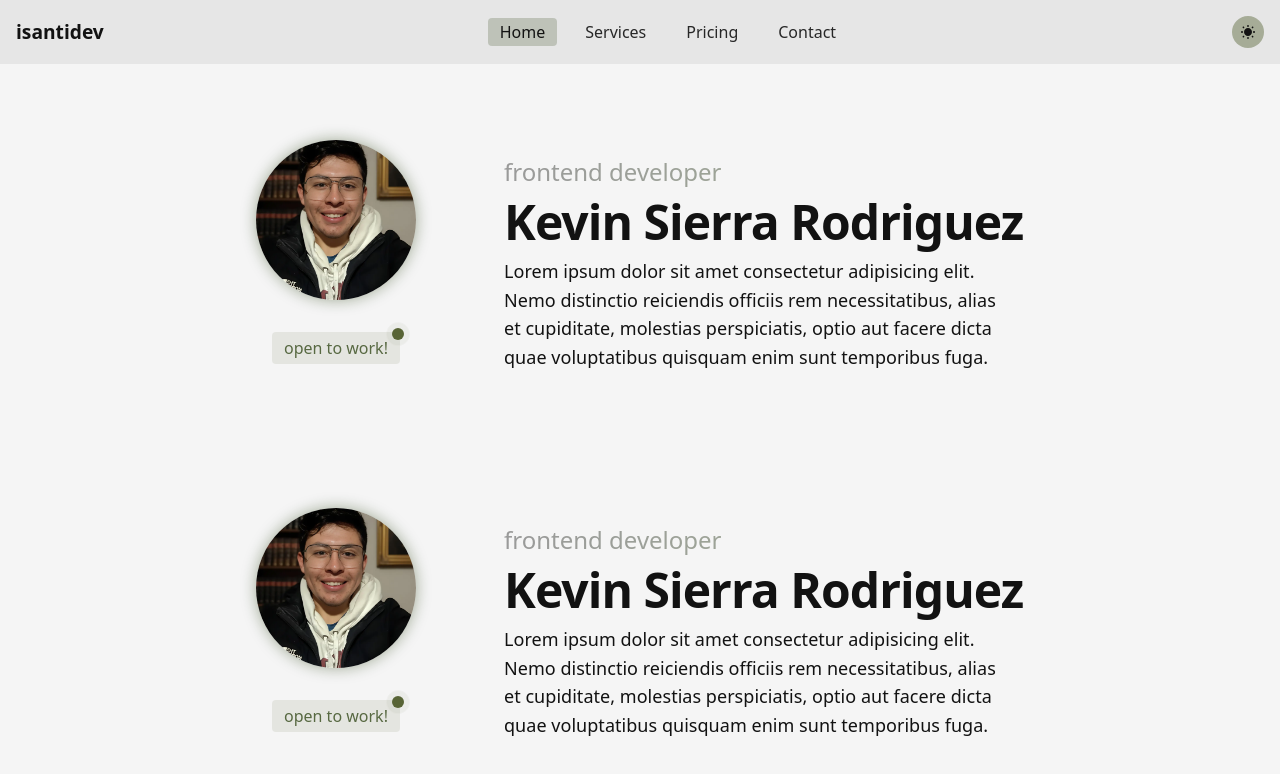
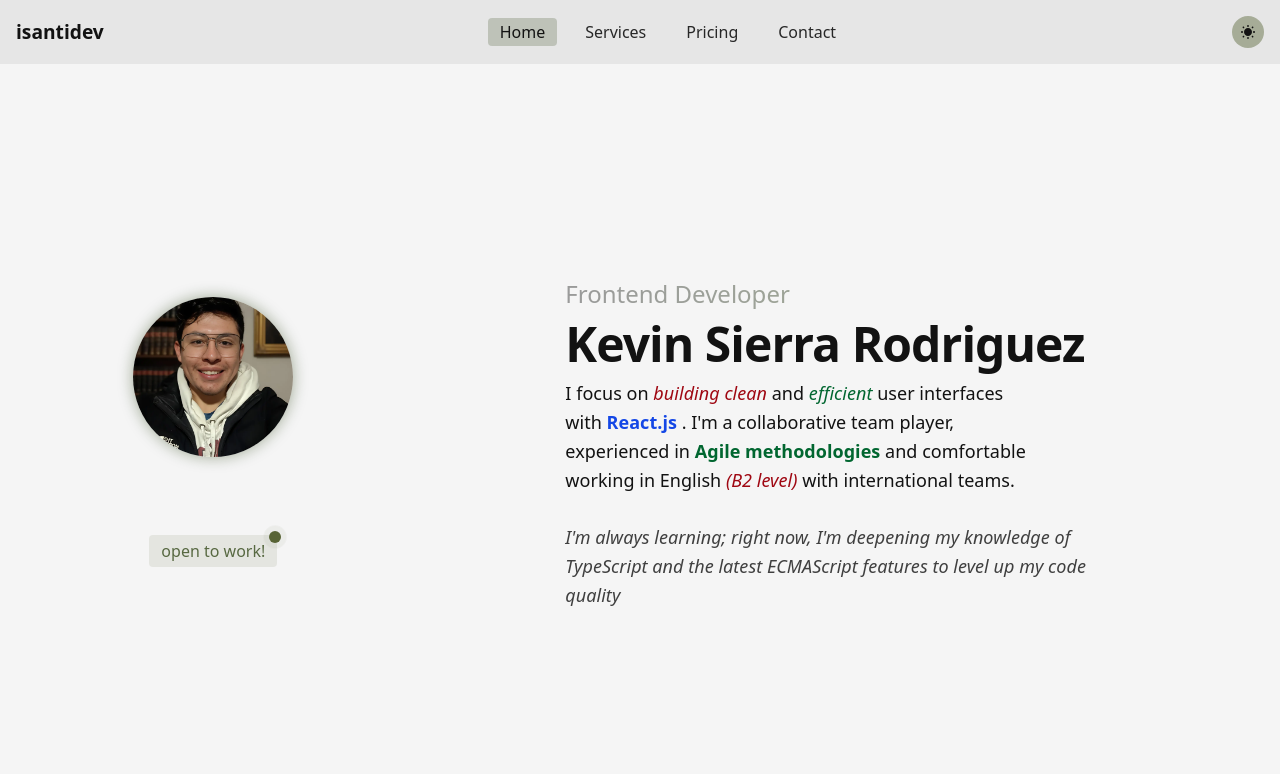
Before and after one commit to isantidev/my-portfolio, a React (Vite) app: page / in a window 1280 px wide. Shown: the top 774 px of the page. Built offline with nearby package versions, Linux system fonts and the light colour scheme.

Commit message:
Hero component update: 1. Compatibilty with small and bit screens 2. Some SEO components added 3. Description about myself added

```diff
--- a/src/components/layout/Hero.jsx
+++ b/src/components/layout/Hero.jsx
@@ -6,10 +6,10 @@ const Hero = () => {
         <>
             <section
                 aria-label="about-me"
-                className="inline-block max-w-screen-xl h-dvh mx-auto px-2 place-content-center"
+                className="max-w-screen-xl w-full h-dvh mx-auto mt-2 mb-4 px-2 place-content-center"
             >
                 <div className="flex flex-col px-2 items-center justify-between gap-4 md:grid md:grid-cols-3 md:place-items-center md:gap-8">
-                    <div className="flex flex-col h-full items-center justify-around gap-4 md:gap-8">
+                    <div className="flex flex-col h-full items-center justify-around gap-4 md:gap-2">
                         <span
                             area-label="profile picture"
                             className="size-40 overflow-hidden rounded-full shadow-custom-accent/40 shadow-[0px_0px_15px_0px] "
@@ -33,16 +33,45 @@ const Hero = () => {
                     </div>
 
                     <div className="flex flex-col max-w-xl h-full gap-2 justify-between items-center text-center md:col-span-2 md:items-start">
-                        <span className="font-medium text-2xl text-transparent mt-4 bg-clip-text bg-gradient-to-r from-custom-text via-custom-accent to-custom-text opacity-40 animate-gradient">
-                            frontend developer
+                        <span
+                            className="font-medium text-2xl text-transparent md:mt-4 bg-clip-text bg-gradient-to-r from-custom-text via-custom-accent to-custom-text opacity-40 animate-gradient"
+                            aria-label="Career Profile"
+                        >
+                            Frontend Developer
                         </span>
-                        <h1 className="text-pretty">Kevin Sierra Rodriguez</h1>
+                        <h1 className="text-pretty md:text-left">
+                            Kevin Sierra Rodriguez
+                        </h1>
                         <p className="text-balance md:text-left">
-                            Lorem ipsum dolor sit amet consectetur adipisicing
-                            elit. Nemo distinctio reiciendis officiis rem
-                            necessitatibus, alias et cupiditate, molestias
-                            perspiciatis, optio aut facere dicta quae
-                            voluptatibus quisquam enim sunt temporibus fuga.
+                            I focus on{" "}
+                            <i className="text-red-800 dark:text-red-200">
+                                building clean
+                            </i>{" "}
+                            and
+                            <i className="text-green-800 dark:text-green-200">
+                                {" "}
+                                efficient{" "}
+                            </i>{" "}
+                            user interfaces with
+                            <strong className="text-blue-700 dark:text-blue-300">
+                                {" "}
+                                React.js{" "}
+                            </strong>
+                            . I'm a collaborative team player, experienced in{" "}
+                            <strong className="text-green-800 dark:text-green-200">
+                                Agile methodologies
+                            </strong>{" "}
+                            and comfortable working in English{" "}
+                            <i className="text-red-800 dark:text-red-300">
+                                (B2 level)
+                            </i>{" "}
+                            with international teams. <br />
+                            <br />
+                            <i className="text-custom-text/80">
+                                I'm always learning; right now, I'm deepening my
+                                knowledge of TypeScript and the latest
+                                ECMAScript features to level up my code quality
+                            </i>
                         </p>
                     </div>
                 </div>
--- a/src/main.jsx
+++ b/src/main.jsx
@@ -8,8 +8,5 @@ createRoot(document.getElementById("root")).render(
     <StrictMode>
         <Navigation />
         <Hero />
-        <Hero />
     </StrictMode>
 );
-
-// Hi, my name's Kevin Sierra I'm Colombia. I live in Funza, Cundinamarca. I'm ninetheen years old, my birthday is on February Fourtheen. I'm a student at SENA, my favorite subject is Math. My favorite sport is soccer. There are 5 people in my family. They are married My father is a pet food machine operator and my mother is a homecare I would like to be a Software Engineer because I really like to create stuff and make it run as it was magic. My hobby is riding bike in my free time, I also like whatching series and anime.  I don't like loud people. My favorite food is a mix of bittersweet fruit. My favorite drink is water. My favorite day of the week is sunday because I go out with my family and spear some time. My favorite month is October because I dress up with customes and decorate my house. My favorite singer is Bruno Mars
```
